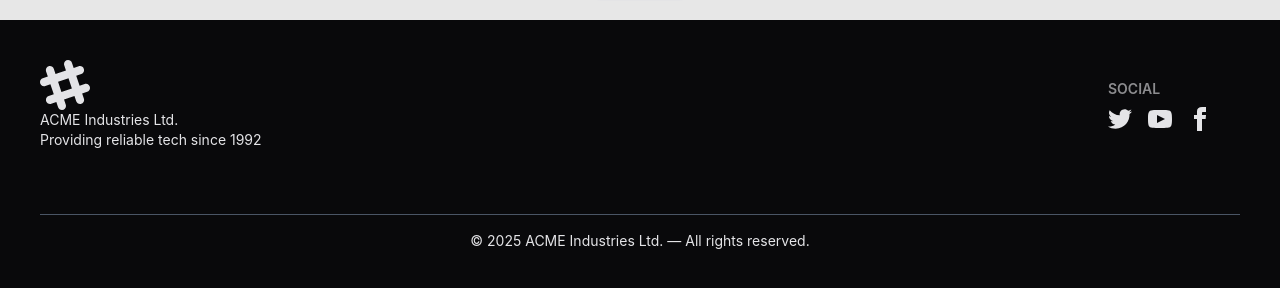
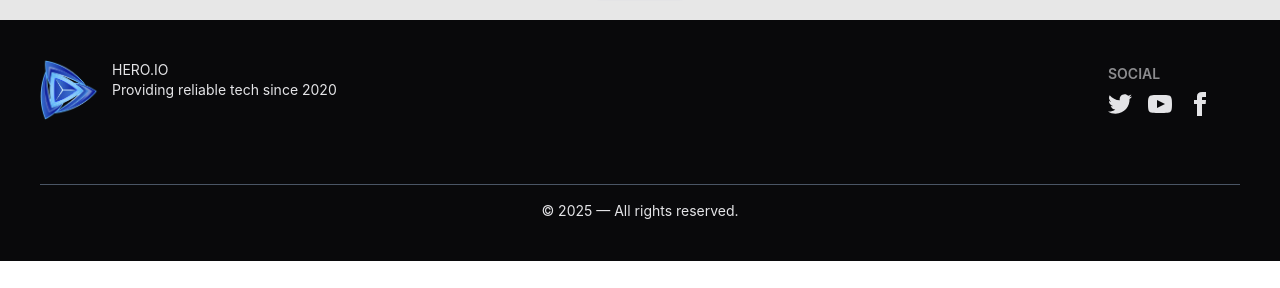
Before and after one commit to glitch86/B12-Assignment-08, a React (Vite) app: page / in a window 1280 px wide. Shown: the part 2536-2824 px from the top of the page. After the commit the page ends 2797 px from the top, so only its background shows below. Built offline with nearby package versions, Linux system fonts and the light colour scheme.

Commit message:
updated footer

```diff
--- a/src/Components/Footer.jsx
+++ b/src/Components/Footer.jsx
@@ -1,28 +1,19 @@
 import React from "react";
+import logo from "../assets/logo.png";
 
 const Footer = () => {
   return (
     <footer className="footer flex flex-col sm:footer-horizontal bg-neutral text-neutral-content p-10">
       <div className=" w-full flex justify-between items-center">
-        <aside>
-          <svg
-            width="50"
-            height="50"
-            viewBox="0 0 24 24"
-            xmlns="http://www.w3.org/2000/svg"
-            fillRule="evenodd"
-            clipRule="evenodd"
-            className="fill-current"
-          >
-            <path d="M22.672 15.226l-2.432.811.841 2.515c.33 1.019-.209 2.127-1.23 2.456-1.15.325-2.148-.321-2.463-1.226l-.84-2.518-5.013 1.677.84 2.517c.391 1.203-.434 2.542-1.831 2.542-.88 0-1.601-.564-1.86-1.314l-.842-2.516-2.431.809c-1.135.328-2.145-.317-2.463-1.229-.329-1.018.211-2.127 1.231-2.456l2.432-.809-1.621-4.823-2.432.808c-1.355.384-2.558-.59-2.558-1.839 0-.817.509-1.582 1.327-1.846l2.433-.809-.842-2.515c-.33-1.02.211-2.129 1.232-2.458 1.02-.329 2.13.209 2.461 1.229l.842 2.515 5.011-1.677-.839-2.517c-.403-1.238.484-2.553 1.843-2.553.819 0 1.585.509 1.85 1.326l.841 2.517 2.431-.81c1.02-.33 2.131.211 2.461 1.229.332 1.018-.21 2.126-1.23 2.456l-2.433.809 1.622 4.823 2.433-.809c1.242-.401 2.557.484 2.557 1.838 0 .819-.51 1.583-1.328 1.847m-8.992-6.428l-5.01 1.675 1.619 4.828 5.011-1.674-1.62-4.829z"></path>
-          </svg>
+        <aside className="flex flex-col md:flex-row gap-3">
+          <img src={logo} className="size-15"/>
           <p>
-            ACME Industries Ltd.
+            HERO.IO
             <br />
-            Providing reliable tech since 1992
+            Providing reliable tech since 2020
           </p>
         </aside>
-        <nav className="mr-7">
+        <nav className="m-0 md:mr-7">
           <h6 className="footer-title">Social</h6>
           <div className="grid grid-flow-col gap-4">
             <a>
@@ -63,7 +54,7 @@ const Footer = () => {
       </div>
       <div className="mt-6 text-center w-full border-t border-gray-600 pt-4">
         <p className="text-sm mx-auto">
-          © {new Date().getFullYear()} ACME Industries Ltd. — All rights
+          © {new Date().getFullYear()} — All rights
           reserved.
         </p>
       </div>
```
